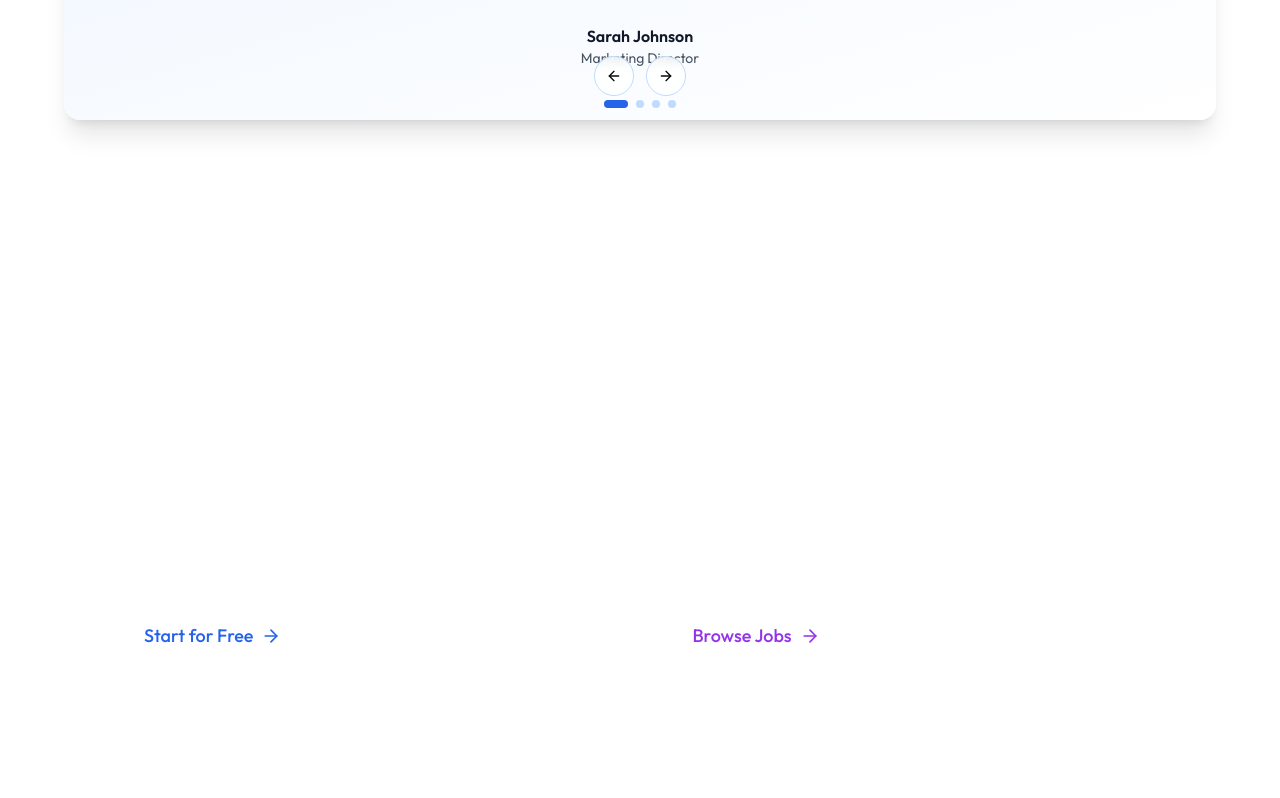
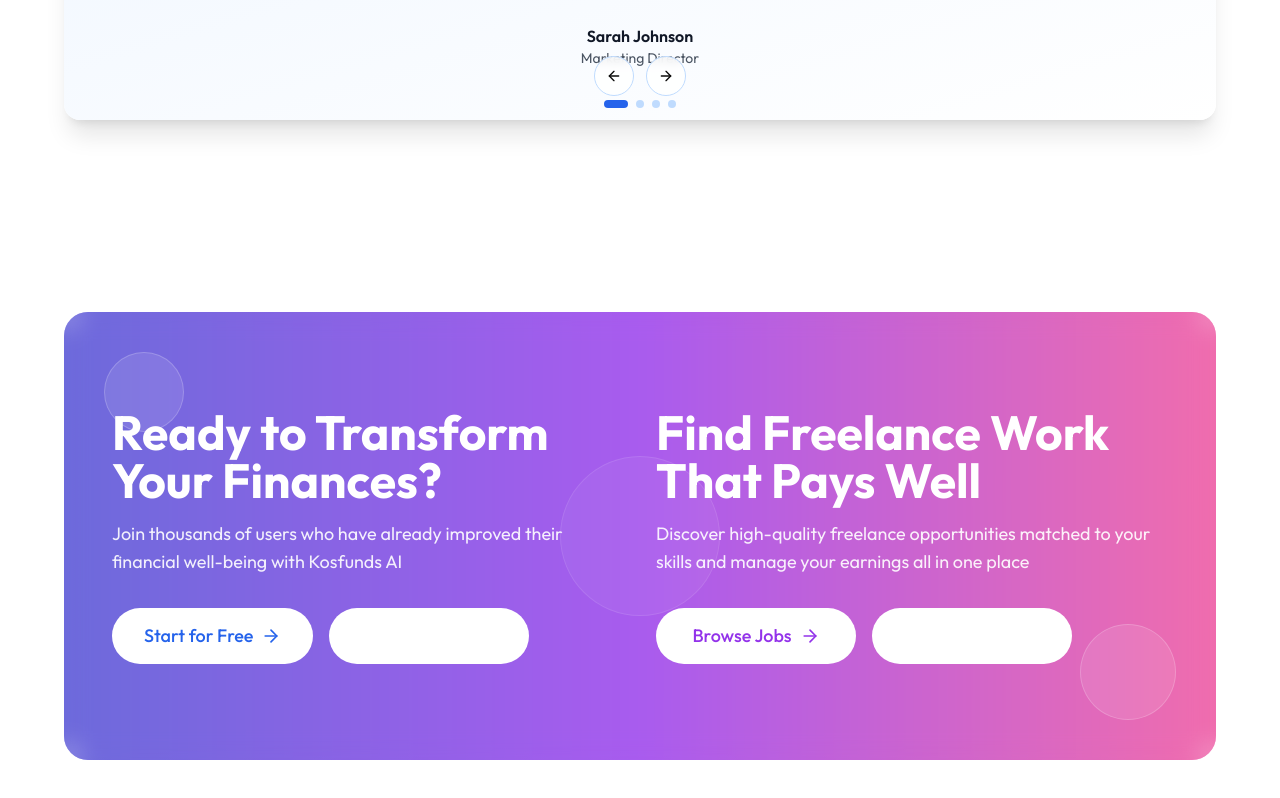
Before and after one commit to fiqgant/kosfunds, a Next.js app: page / in a window 1280 px wide. Shown: the part 4100-4898 px from the top of the page. Built offline with nearby package versions, Linux system fonts and the light colour scheme; no server answers.

Commit message:
Update Hero.jsx

```diff
--- a/app/_components/Hero.jsx
+++ b/app/_components/Hero.jsx
@@ -540,21 +540,16 @@ function Hero() {
       {/* CALL TO ACTION SECTION */}
       <section className="py-24">
         <div className="container mx-auto px-4">
-          <div className="relative mx-auto max-w-6xl overflow-hidden rounded-3xl">
-            {/* Background Gradient + Blur Layer */}
+          <div className="relative mx-auto max-w-6xl overflow-hidden rounded-3xl text-white">
+
+            {/* Proper background with transparency and blur */}
             <div className="absolute inset-0 z-0">
-              <div className="h-full w-full bg-gradient-to-r from-kosfunds-blue via-kosfunds-purple to-kosfunds-pink" />
-              <div className="absolute inset-0 bg-white/10 backdrop-blur-md" />
+              <div className="h-full w-full bg-gradient-to-r from-[#4845d2cc] via-[#9333eacc] to-[#ec4899cc]" /> {/* cc = ~80% opacity */}
+              <div className="absolute inset-0 backdrop-blur-md" />
             </div>
 
-            {/* Animated Patterns */}
-            <div className="absolute inset-0 z-0 opacity-20">
-              <div className="absolute top-0 left-0 h-full w-full bg-[radial-gradient(circle_at_40%_60%,rgba(255,255,255,0.3)_0%,transparent_40%)]" />
-              <div className="absolute top-0 right-0 h-full w-full bg-[radial-gradient(circle_at_60%_30%,rgba(255,255,255,0.3)_0%,transparent_30%)]" />
-            </div>
-
-            {/* Content */}
-            <div className="relative z-10 grid grid-cols-1 gap-8 px-6 py-16 md:grid-cols-2 md:px-12 md:py-24 text-white">
+            {/* CTA content */}
+            <div className="relative z-10 grid grid-cols-1 gap-8 px-6 py-16 md:grid-cols-2 md:px-12 md:py-24">
               <div>
                 <h2 className="mb-4 text-4xl font-bold md:text-5xl">
                   Ready to Transform Your Finances?
@@ -562,7 +557,6 @@ function Hero() {
                 <p className="mb-8 max-w-lg text-lg text-white/90">
                   Join thousands of users who have already improved their financial well-being with Kosfunds AI
                 </p>
-
                 <div className="flex flex-col sm:flex-row items-center gap-4">
                   <Button className="group h-14 min-w-[200px] rounded-full bg-white px-8 text-lg font-medium text-blue-600 transition-all duration-300 hover:bg-blue-50">
                     Start for Free
@@ -584,7 +578,6 @@ function Hero() {
                 <p className="mb-8 max-w-lg text-lg text-white/90">
                   Discover high-quality freelance opportunities matched to your skills and manage your earnings all in one place
                 </p>
-
                 <div className="flex flex-col sm:flex-row items-center gap-4">
                   <Button className="group h-14 min-w-[200px] rounded-full bg-white px-8 text-lg font-medium text-purple-600 transition-all duration-300 hover:bg-purple-50">
                     Browse Jobs
@@ -600,13 +593,14 @@ function Hero() {
               </div>
             </div>
 
-            {/* Decorative Elements */}
+            {/* Decorative bubbles */}
             <div className="absolute top-10 left-10 h-20 w-20 rounded-full border border-white/20 bg-white/10" />
             <div className="absolute bottom-10 right-10 h-24 w-24 rounded-full border border-white/20 bg-white/10" />
             <div className="absolute top-1/2 left-1/2 -translate-x-1/2 -translate-y-1/2 h-40 w-40 rounded-full border border-white/10 bg-white/5" />
           </div>
         </div>
       </section>
+
 
 
       {/* Add missing imports and CSS */}
```
